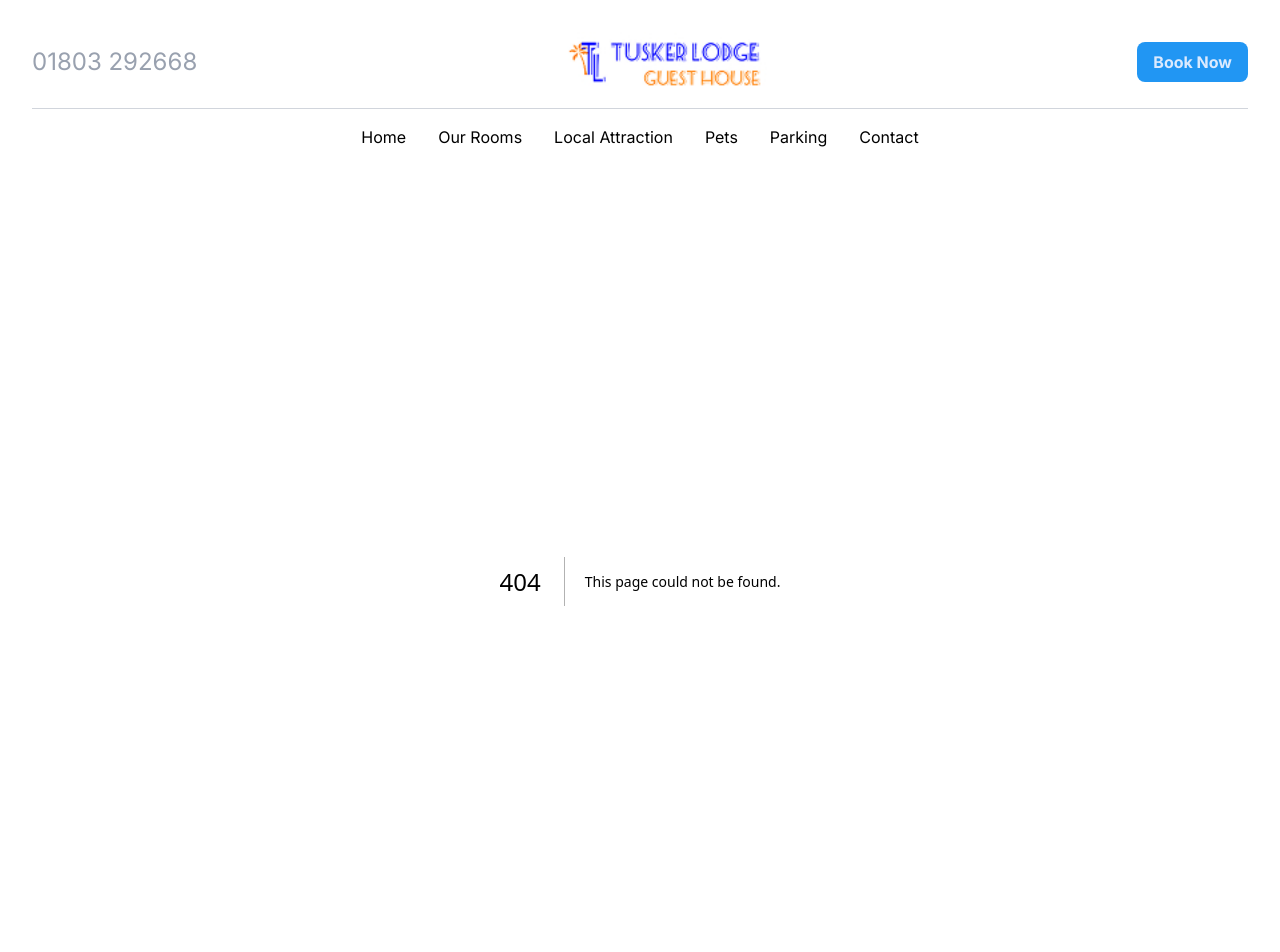
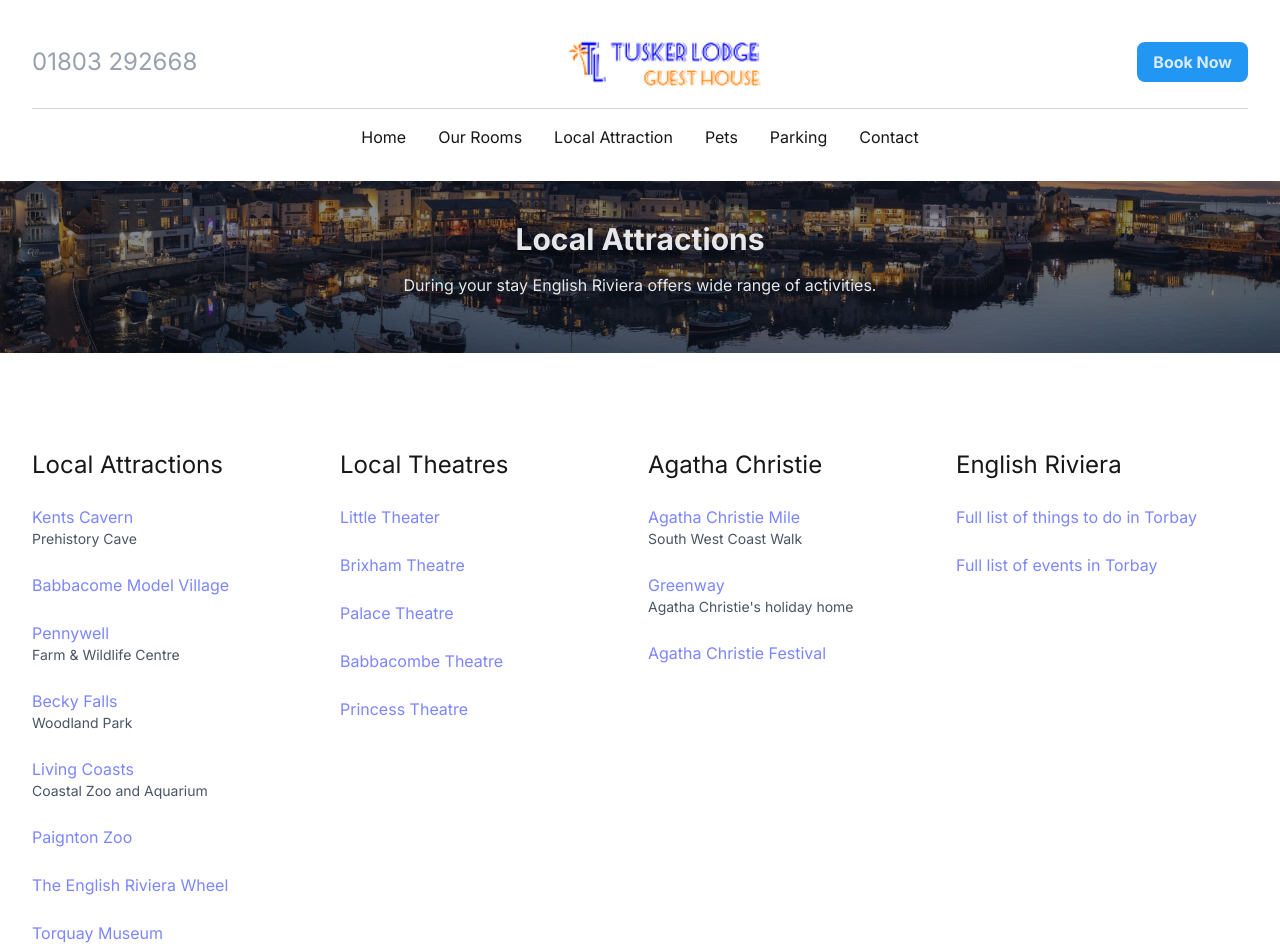
Before and after one commit to ayrbox/tusker-lodge, a Next.js app: page /attractions in a window 1280 px wide. Before the commit this address had no page. Shown: the top 952 px of the page. Built offline with nearby package versions, Linux system fonts and the light colour scheme.

Commit message:
feat: imitate local attractions from current site

```diff
--- /dev/null
+++ b/src/app/attractions/layout.tsx
@@ -0,0 +1,19 @@
+import ZuttoSushi from "@/components/sections/ZuttoSushi";
+import Banner from "@/components/sections/Banner";
+
+export default function RoomsLayout({
+  children,
+}: {
+  children: React.ReactNode;
+}) {
+  return (
+    <main className="font-[family-name:var(--font-geist-sans)]">
+      <Banner
+        title="Local Attractions"
+        path="During your stay English Riviera offers wide range of activities."
+      />
+      <div className="container mx-auto py-24 p-8">{children}</div>
+      <ZuttoSushi />
+    </main>
+  );
+}
--- /dev/null
+++ b/src/app/attractions/page.tsx
@@ -0,0 +1,168 @@
+import Link from "next/link";
+
+export type Attraction = {
+  name: string;
+  description?: string;
+  link: string;
+};
+
+export type AttractionCategory = {
+  name: string;
+  attractions: Attraction[];
+};
+
+const attractions: AttractionCategory[] = [
+  {
+    name: "Local Attractions",
+    attractions: [
+      {
+        name: "Kents Cavern",
+        description: "Prehistory Cave",
+        link: "https://www.kents-cavern.co.uk/",
+      },
+      {
+        name: "Babbacome Model Village",
+        link: "https://model-village.co.uk/",
+      },
+      {
+        name: "Pennywell",
+        description: "Farm & Wildlife Centre",
+        link: "https://pennywellfarm.co.uk/",
+      },
+
+      {
+        name: "Becky Falls",
+        description: "Woodland Park",
+        link: "https://www.beckyfalls.com/",
+      },
+
+      {
+        name: "Living Coasts",
+        description: "Coastal Zoo and Aquarium",
+        link: "https://www.livingcoasts.org.uk/",
+      },
+      {
+        name: "Paignton Zoo",
+        link: "https://paigntonzoo.org.uk/",
+      },
+      {
+        name: "The English Riviera Wheel",
+        link: "https://englishrivierawheel.co.uk/",
+      },
+      {
+        name: "Torquay Museum",
+        link: "https://torquaymuseum.org/",
+      },
+      {
+        name: "Torre Abbey",
+        link: "https://www.torre-abbey.org.uk/home",
+      },
+      {
+        name: "Brixham Museum",
+        link: "https://www.brixhammuseum.uk/",
+      },
+      {
+        name: "Babbacombe Cliff Railway",
+        link: "https://www.babbacombecliffrailway.co.uk/",
+      },
+      {
+        name: "Dartmouth Steam Railway & Riverboat",
+        link: "https://www.dartmouthrailriver.co.uk/",
+      },
+      {
+        name: "The Golden Hind @ Brixham",
+        link: "https://www.goldenhind.co.uk/",
+      },
+      {
+        name: "Cockington Court",
+        link: "https://cockingtoncourt.org/",
+      },
+    ],
+  },
+  {
+    name: "Local Theatres",
+    attractions: [
+      { name: "Little Theater", link: "http://toadslittletheatre.co.uk/" },
+      { name: "Brixham Theatre", link: "https://www.brixhamtheatre.org.uk/" },
+      {
+        name: "Palace Theatre",
+        link: "https://www.palacetheatrepaignton.co.uk/",
+      },
+      { name: "Babbacombe Theatre", link: "https://babbacombe-theatre.com/" },
+      {
+        name: "Princess Theatre",
+        link: "https://www.atgtickets.com/venues/princess-theatre-torquay/",
+      },
+    ],
+  },
+  {
+    name: "Agatha Christie",
+    attractions: [
+      {
+        name: "Agatha Christie Mile",
+        description: "South West Coast Walk",
+        link: "https://www.southwestcoastpath.org.uk/walksdb/591/",
+      },
+      {
+        name: "Greenway",
+        description: "Agatha Christie's holiday home",
+        link: "https://www.nationaltrust.org.uk/visit/devon/greenway",
+      },
+      {
+        name: "Agatha Christie Festival",
+        link: "https://www.iacf-uk.org/",
+      },
+    ],
+  },
+  {
+    name: "English Riviera",
+    attractions: [
+      {
+        name: "Full list of things to do in Torbay",
+        link: "https://www.englishriviera.co.uk/things-to-do",
+      },
+      {
+        name: "Full list of events in Torbay",
+        link: "https://www.englishriviera.co.uk/whats-on",
+      },
+    ],
+  },
+];
+
+const AttractionCard = (props: Attraction) => {
+  return (
+    <li className="group py-2">
+      <Link
+        href={props.link}
+        target="_blank"
+        className="text-indigo-400 group-hover:text-indigo-600"
+      >
+        {props.name}
+      </Link>
+      {props.description && (
+        <div className="text-sm text-gray-600">{props.description}</div>
+      )}
+    </li>
+  );
+};
+
+const renderAttractionCategory = (props: AttractionCategory) => {
+  return (
+    <div className="">
+      <h2 className="text-2xl mb-4">{props.name}</h2>
+      <ul role="list" className="space-y-2">
+        {props.attractions.map((a) => (
+          <AttractionCard key={a.name} {...a} />
+        ))}
+      </ul>
+    </div>
+  );
+};
+
+export default function AttractionsPage() {
+  return (
+    <div className="grid grid-cols-4 gap-4">
+      {attractions.map((c) => renderAttractionCategory(c))}
+    </div>
+  );
+}
```
